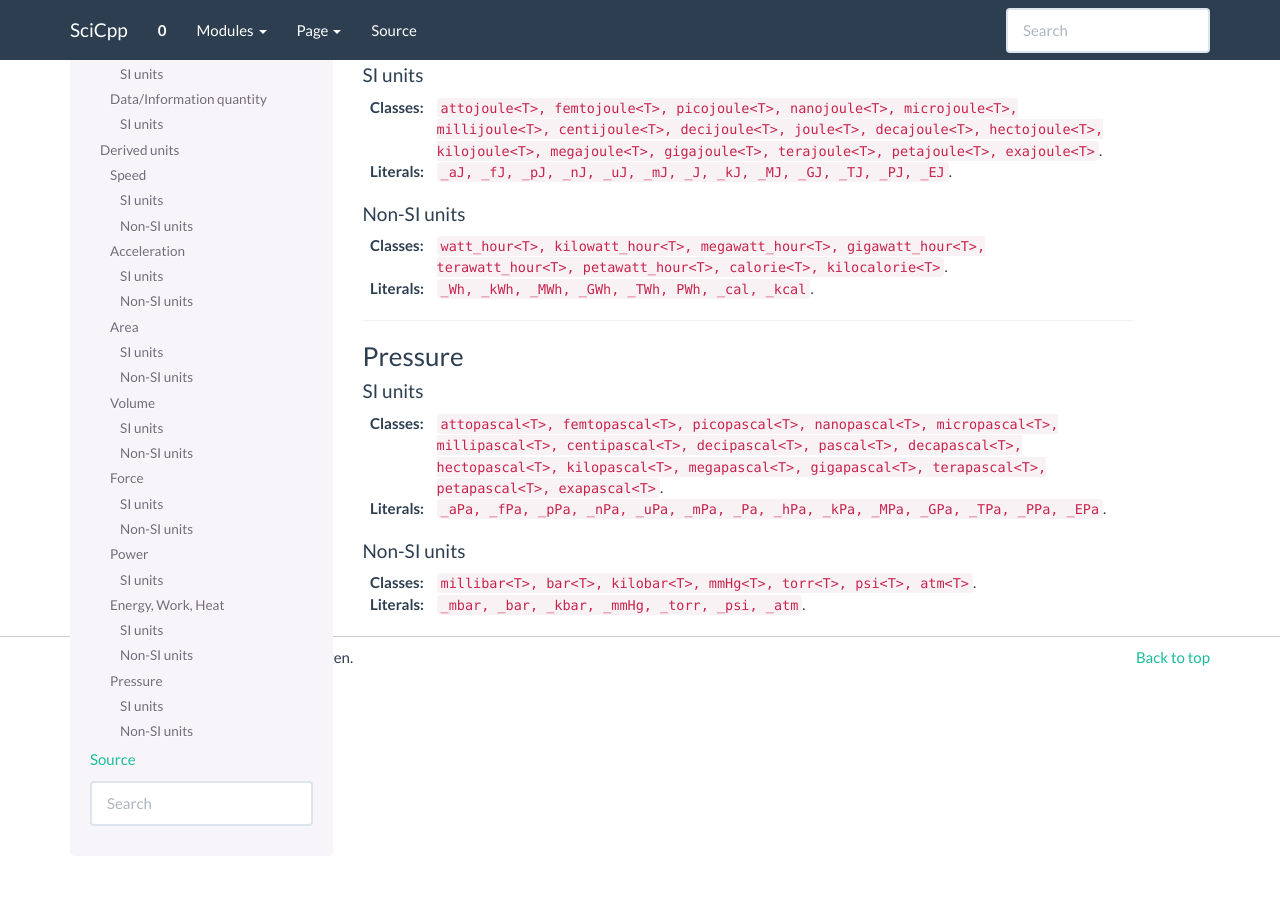
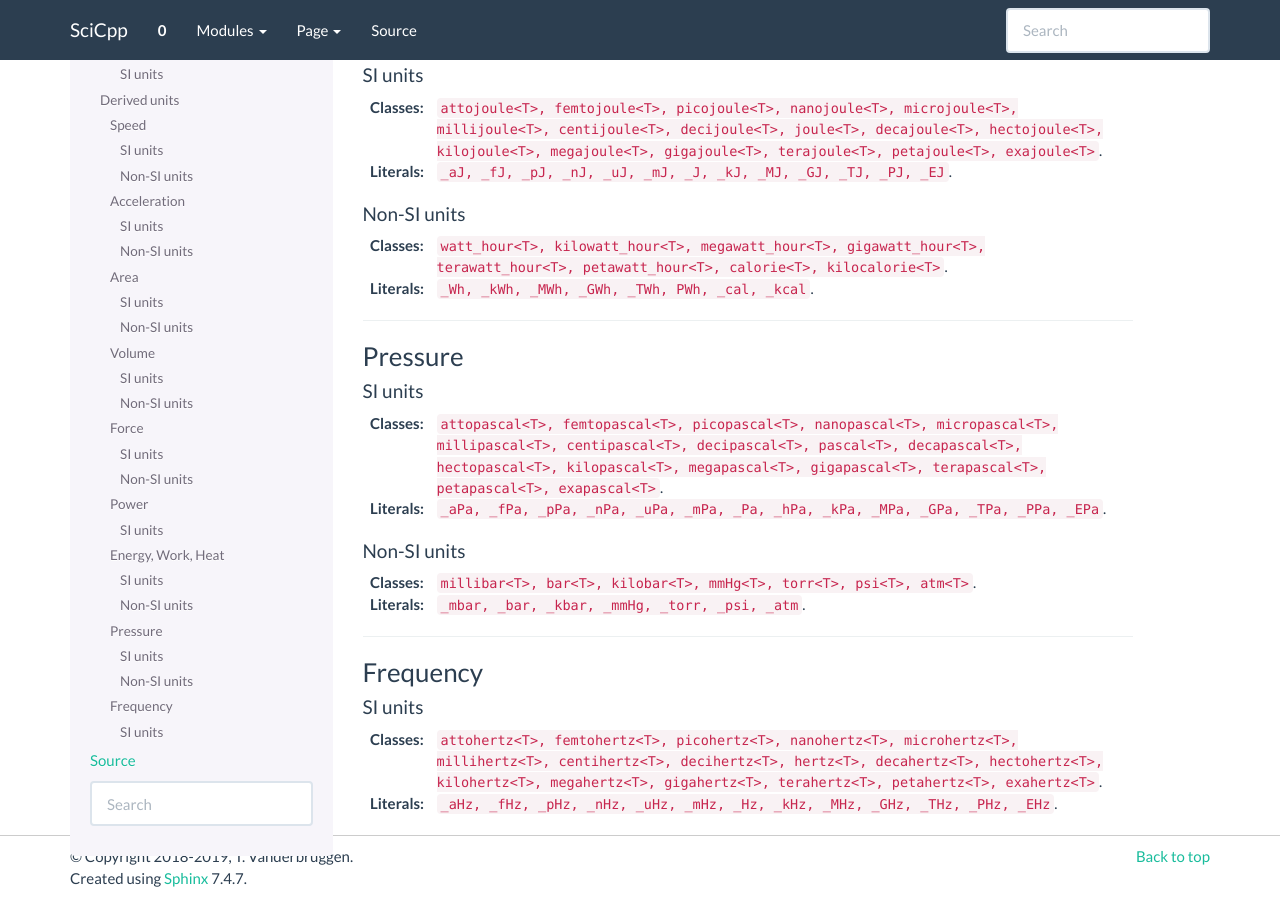
Before and after one commit to tvanderbruggen/SciCpp, a Sphinx documentation site: the page built from doc/source/core.units.defined.units.rst, in a window 1280 px wide and 900 px high, scrolled down 5459 px. Built offline with Sphinx 7.4.7, drawn with Linux system fonts in a browser that asks for light colours.

Commit message:
Frequency units

```diff
--- a/doc/source/core.units.defined.units.rst
+++ b/doc/source/core.units.defined.units.rst
@@ -354,3 +354,15 @@ Non-SI units
 :Classes: :code:`millibar<T>, bar<T>, kilobar<T>, mmHg<T>, torr<T>, psi<T>, atm<T>`.
 
 :Literals: :code:`_mbar, _bar, _kbar, _mmHg, _torr, _psi, _atm`.
+
+-------------------------------------------------------------------------------
+
+Frequency
+~~~~~~~~~~~~~~~
+
+SI units
+^^^^^^^^^^
+
+:Classes: :code:`attohertz<T>, femtohertz<T>, picohertz<T>, nanohertz<T>, microhertz<T>, millihertz<T>, centihertz<T>, decihertz<T>, hertz<T>, decahertz<T>, hectohertz<T>, kilohertz<T>, megahertz<T>, gigahertz<T>, terahertz<T>, petahertz<T>, exahertz<T>`.
+
+:Literals: :code:`_aHz, _fHz, _pHz, _nHz, _uHz, _mHz, _Hz, _kHz, _MHz, _GHz, _THz, _PHz, _EHz`.
```
Also changed, not shown: 1 other file.
